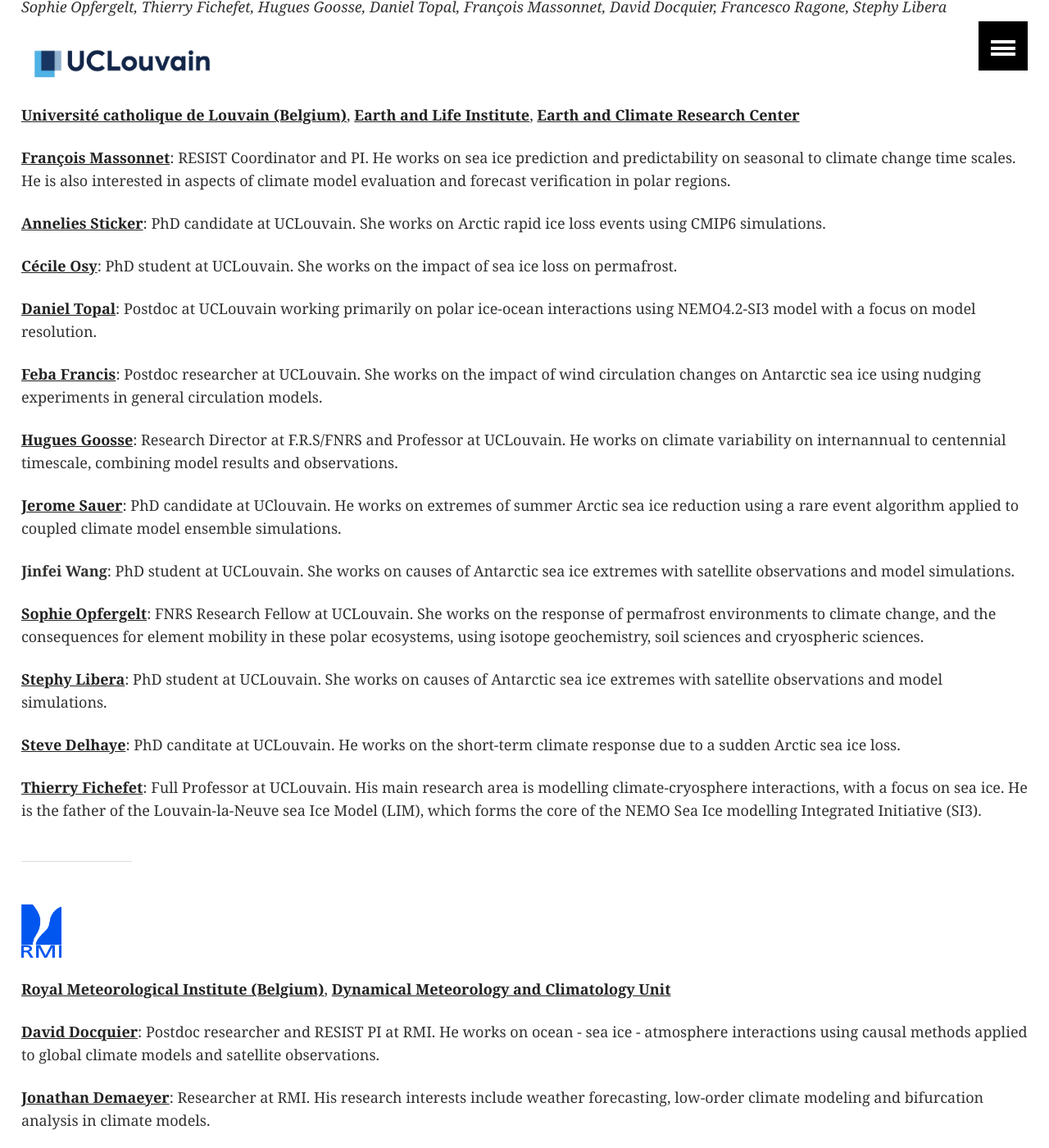
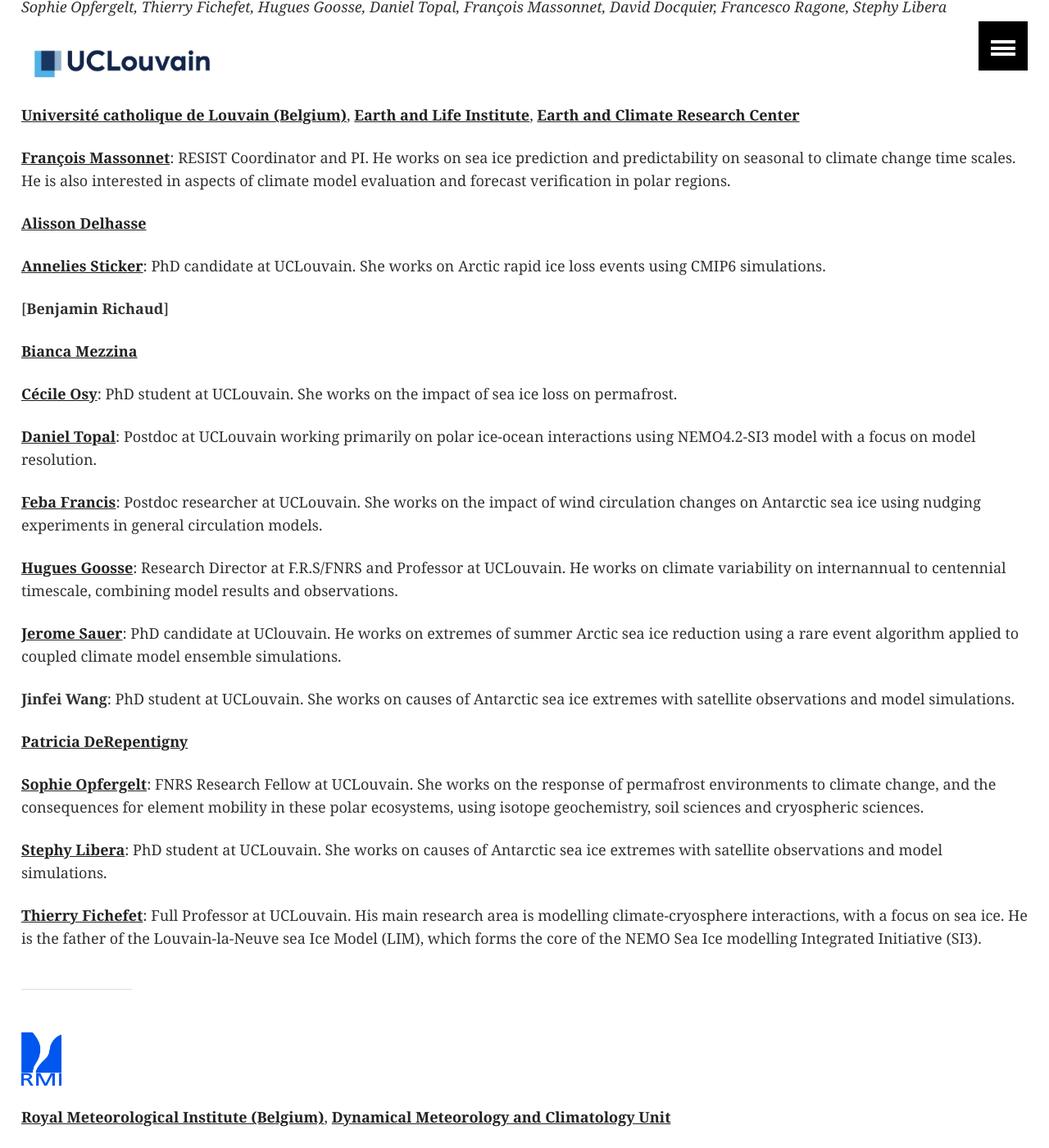
Before and after one commit to resist-impuls/resist-impuls.github.io, a Jekyll site: the page built from people.md, in a window 1280 px wide and 1400 px high, scrolled down 871 px. Shown: the whole window at 82% size. Built offline with Jekyll 4.4.1, drawn with Linux system fonts in a browser that asks for light colours; our own code applies the rules of GitHub Pages for plain Markdown files.

Commit message:
Update people.md

```diff
--- a/people.md
+++ b/people.md
@@ -12,7 +12,13 @@
 
 [**François Massonnet**](https://www.elic.ucl.ac.be/modx/index.php?id=73): RESIST Coordinator and PI. He works on sea ice prediction and predictability on seasonal to climate change time scales. He is also interested in aspects of climate model evaluation and forecast verification in polar regions.
 
+[**Alisson Delhasse**](https://uclouvain.be/en/directories/alison.delhasse)
+
 [**Annelies Sticker**](https://uclouvain.be/en/directories/annelies.sticker): PhD candidate at UCLouvain. She works on Arctic rapid ice loss events using CMIP6 simulations.
+
+[**Benjamin Richaud**]
+
+[**Bianca Mezzina**](https://uclouvain.be/en/directories/bianca.mezzina)
 
 [**Cécile Osy**](https://uclouvain.be/en/directories/cecile.osy): PhD student at UCLouvain. She works on the impact of sea ice loss on permafrost.
 
@@ -26,11 +32,11 @@
 
 **Jinfei Wang**: PhD student at UCLouvain. She works on causes of Antarctic sea ice extremes with satellite observations and model simulations.
 
+[**Patricia DeRepentigny**](https://uclouvain.be/en/directories/patricia.derepentigny)
+
 [**Sophie Opfergelt**](https://uclouvain.be/en/directories/sophie.opfergelt): FNRS Research Fellow at UCLouvain. She works on the response of permafrost environments to climate change, and the consequences for element mobility in these polar ecosystems, using isotope geochemistry, soil sciences and cryospheric sciences.
 
 [**Stephy Libera**](https://uclouvain.be/en/directories/stephy.libera): PhD student at UCLouvain. She works on causes of Antarctic sea ice extremes with satellite observations and model simulations.
-
-[**Steve Delhaye**](https://uclouvain.be/en/directories/steve.delhaye): PhD canditate at UCLouvain. He works on the short-term climate response due to a sudden Arctic sea ice loss.
 
 [**Thierry Fichefet**](https://www.elic.ucl.ac.be/modx/index.php?id=49): Full Professor at UCLouvain. His main research area is modelling climate-cryosphere interactions, with a focus on sea ice. He is the father of the Louvain-la-Neuve sea Ice Model (LIM), which forms the core of the NEMO Sea Ice modelling Integrated Initiative (SI3).
 
```
